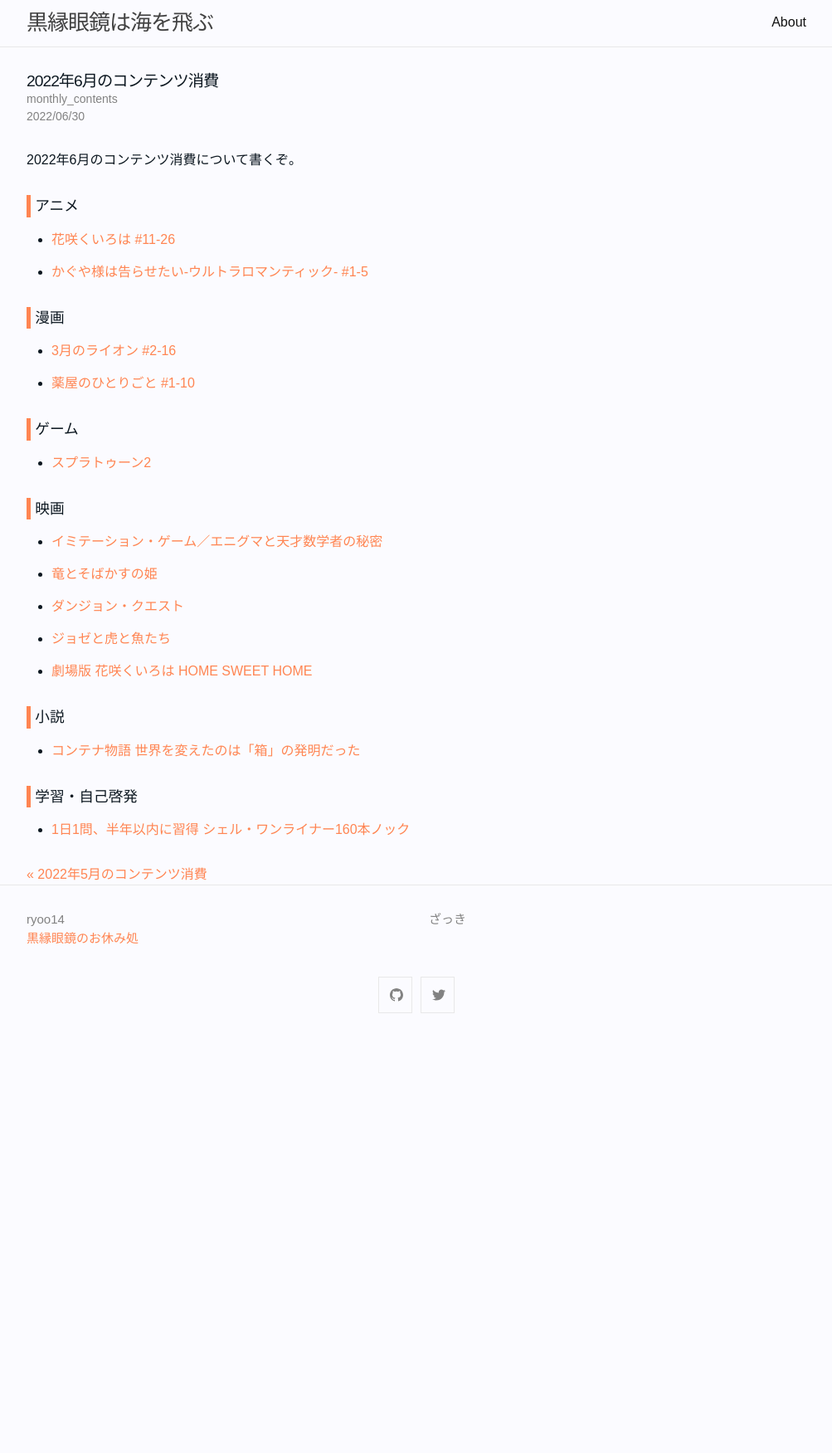
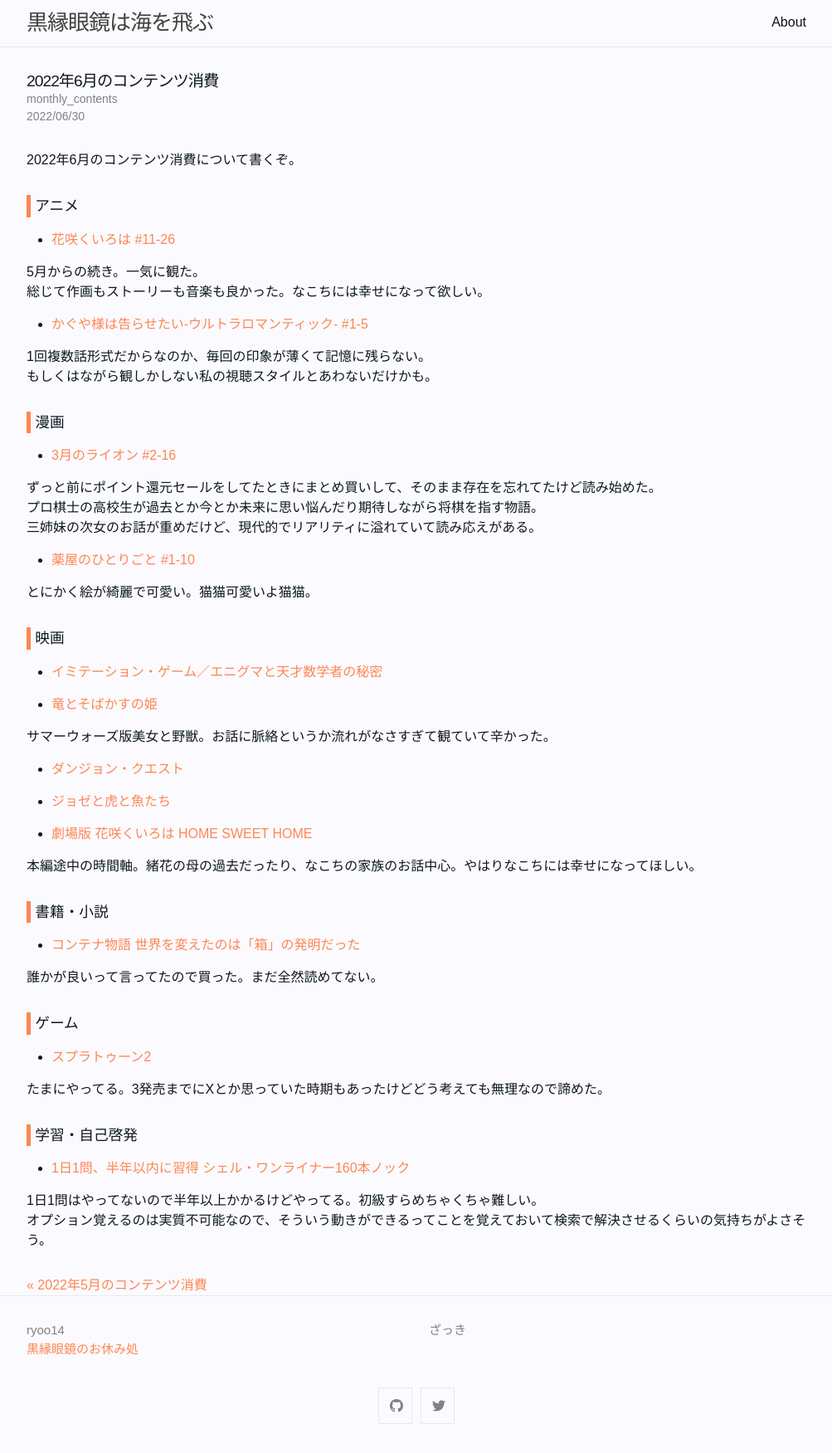
Before and after one commit to ryoo14/blog_ryoo_cc, a Jekyll site: the page built from _posts/2022-06-30-monthly_contents.md, in a window 1280 px wide. Shown: the whole page at 83% size, without its empty margins (138-1141 px from the left). Built offline with Jekyll 4.4.1, drawn with Linux system fonts in a browser that asks for light colours; some web fonts are replaced; before the commit the page ends 1256 px from its top, so only the background shows below that.

Commit message:
2022063002

```diff
--- a/_posts/2022-06-30-monthly_contents.md
+++ b/_posts/2022-06-30-monthly_contents.md
@@ -11,20 +11,27 @@ categories: monthly_contents
 
 - [花咲くいろは #11-26](https://annict.com/works/1732)
 
+5月からの続き。一気に観た。
+総じて作画もストーリーも音楽も良かった。なこちには幸せになって欲しい。
+
 
 - [かぐや様は告らせたい-ウルトラロマンティック- #1-5](https://annict.com/works/7725)
+
+1回複数話形式だからなのか、毎回の印象が薄くて記憶に残らない。
+もしくはながら観しかしない私の視聴スタイルとあわないだけかも。
 
 
 ## 漫画
 
 - [3月のライオン #2-16](https://amzn.to/3IcCgUe)
 
+ずっと前にポイント還元セールをしてたときにまとめ買いして、そのまま存在を忘れてたけど読み始めた。
+プロ棋士の高校生が過去とか今とか未来に思い悩んだり期待しながら将棋を指す物語。
+三姉妹の次女のお話が重めだけど、現代的でリアリティに溢れていて読み応えがある。
+
 - [薬屋のひとりごと #1-10](https://amzn.to/3OCHgDL)
 
-
-## ゲーム
-
-- [スプラトゥーン2](https://amzn.to/3febU6I)
+とにかく絵が綺麗で可愛い。猫猫可愛いよ猫猫。
 
 
 ## 映画
@@ -33,18 +40,34 @@ categories: monthly_contents
 
 - [竜とそばかすの姫](https://filmarks.com/movies/94514)
 
+サマーウォーズ版美女と野獣。お話に脈絡というか流れがなさすぎて観ていて辛かった。
+
 - [ダンジョン・クエスト](https://filmarks.com/movies/101071)
 
 - [ジョゼと虎と魚たち](https://filmarks.com/movies/88083)
 
 - [劇場版 花咲くいろは HOME SWEET HOME](https://filmarks.com/movies/53268)
 
+本編途中の時間軸。緒花の母の過去だったり、なこちの家族のお話中心。やはりなこちには幸せになってほしい。
 
-## 小説
+
+## 書籍・小説
 
 - [コンテナ物語 世界を変えたのは「箱」の発明だった](https://amzn.to/3NBIdeu)
+
+誰かが良いって言ってたので買った。まだ全然読めてない。
+
+
+## ゲーム
+
+- [スプラトゥーン2](https://amzn.to/3febU6I)
+
+たまにやってる。3発売までにXとか思っていた時期もあったけどどう考えても無理なので諦めた。
 
 
 ## 学習・自己啓発
 
 - [1日1問、半年以内に習得 シェル・ワンライナー160本ノック](https://amzn.to/3s9GrJs)
+
+1日1問はやってないので半年以上かかるけどやってる。初級すらめちゃくちゃ難しい。
+オプション覚えるのは実質不可能なので、そういう動きができるってことを覚えておいて検索で解決させるくらいの気持ちがよさそう。
```
